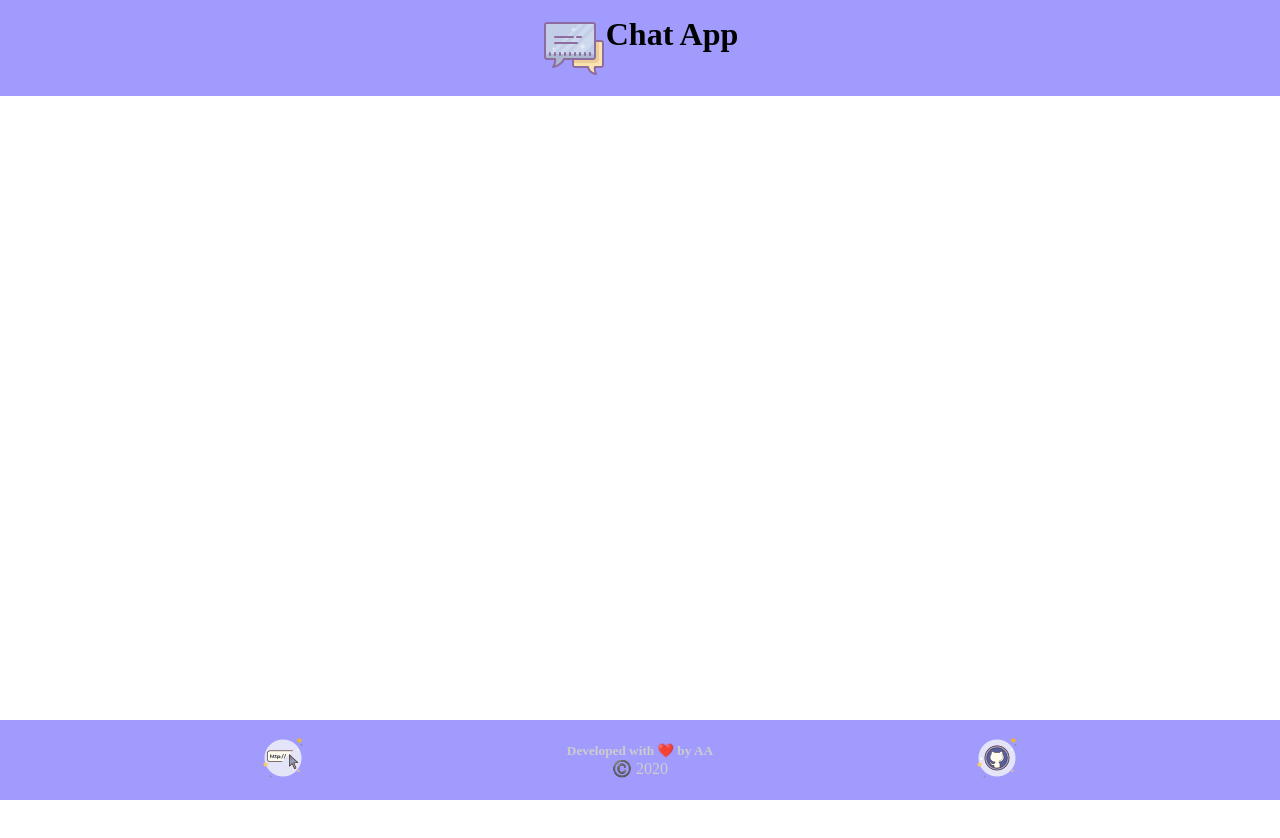
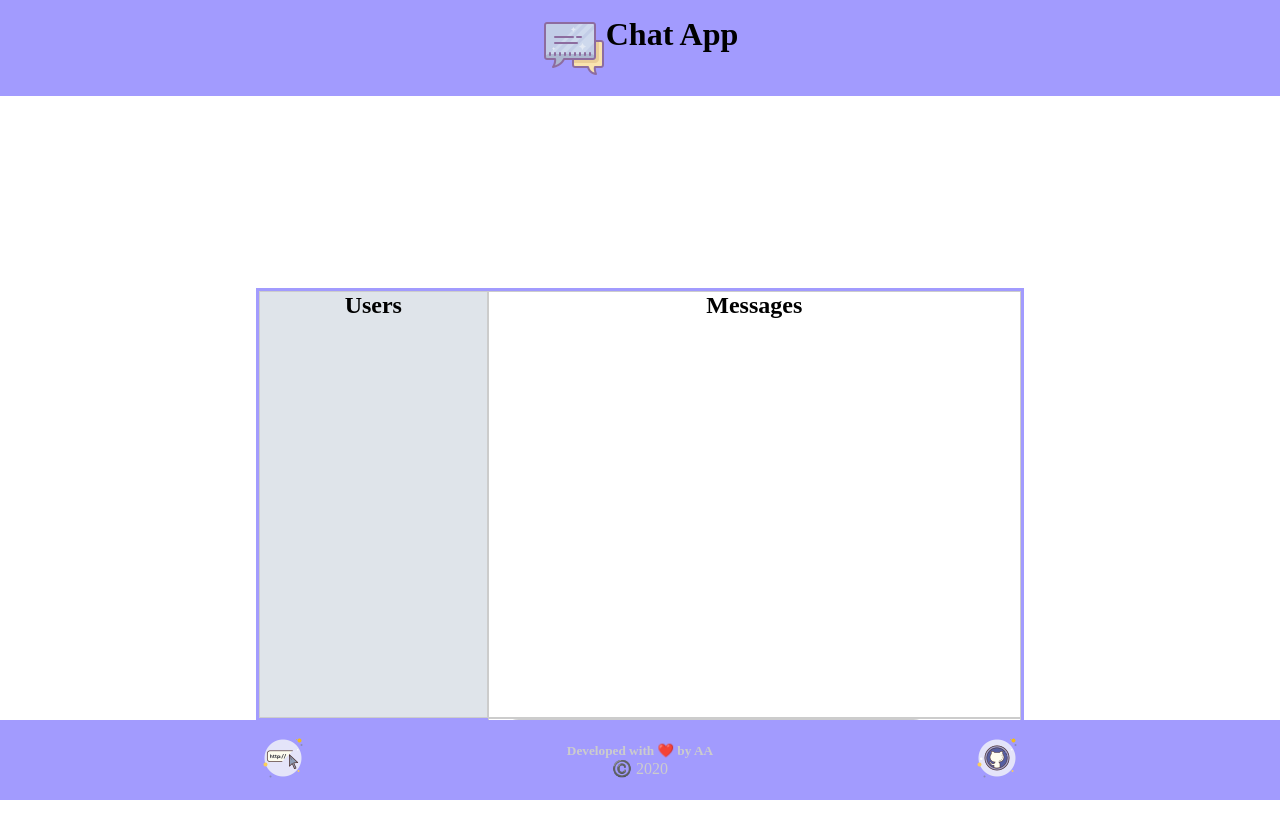
Before and after one commit to shrki416/Chat-App, a React (Create React App) app in the folder Client/: page / in a window 1280 px wide. Shown: the top 838 px of the page. Before the commit the page ends 800 px from the top, so only its background shows below. Built offline with nearby package versions, Linux system fonts and the light colour scheme; a web font is replaced by a local one.

Commit message:
Working on app UI

```diff
--- a/Client/src/App.css
+++ b/Client/src/App.css
@@ -13,6 +13,7 @@
   --light: #fff;
   --dark: #000;
   --body-bg: #ccc;
+  --body-accent: #dfe4ea;
   --ff-main: "Baloo Chettan 2", cursive;
 }
 
@@ -39,3 +40,77 @@
   width: 100vw;
   height: 5rem;
 }
+
+.container {
+  font-family: var(--ff-main);
+  display: flex;
+  justify-content: space-between;
+  height: 30em;
+  margin: 15% 20%;
+  border: 3px solid var(--primary);
+}
+
+.user-container {
+  flex-basis: 30%;
+}
+
+.message-container {
+  flex-basis: 70%;
+}
+
+.messages,
+.users {
+  text-align: center;
+  border: 1px solid var(--body-bg);
+  height: 90%;
+  /* overflow: scroll; */
+}
+
+.users {
+  background: var(--body-accent);
+}
+
+.add-message,
+.add-user {
+  border: 1px solid var(--body-bg);
+  height: 10%;
+}
+
+.add-user {
+  font-family: var(--ff-main);
+  background-color: var(--primary);
+  border: none;
+  font-size: large;
+  display: flex;
+  justify-content: center;
+  align-items: center;
+  width: 100%;
+}
+
+.add-user:hover,
+.add-user:focus {
+  background: #222f3e;
+  color: var(--primary);
+}
+
+.add-message {
+  display: flex;
+  place-items: center;
+  justify-content: space-between;
+  padding: 0.5em;
+}
+
+.add-message > button {
+  background: transparent;
+  outline: none;
+  border: none;
+}
+
+.add-message > input {
+  border-radius: 50em;
+  background: var(--body-accent);
+  border: 1px solid var(--body-bg);
+  outline: none;
+  padding: 1em;
+  width: 85%;
+}
--- a/Client/src/components/AddMessage.js
+++ b/Client/src/components/AddMessage.js
@@ -1,7 +1,19 @@
 import React from "react";
+import send from "../assets/send-icon.png";
 
 const AddMessage = () => {
-  return <div className="chat-container-add-message">Add Message</div>;
+  const handleClick = e => {
+    console.log("message sent");
+  };
+
+  return (
+    <div className="add-message">
+      <input placeholder="what's on your mind?" />
+      <button onClick={handleClick}>
+        <img src={send} />
+      </button>
+    </div>
+  );
 };
 
 export default AddMessage;
--- a/Client/src/components/AddUser.js
+++ b/Client/src/components/AddUser.js
@@ -1,7 +1,16 @@
 import React from "react";
+import add from "../assets/add-icon.png";
 
 const AddUser = () => {
-  return <div className="chat-container-add-user">Add User</div>;
+  const handleClick = e => {
+    console.log("user added");
+  };
+
+  return (
+    <button className="add-user" onClick={handleClick}>
+      <img src={add} /> Add User
+    </button>
+  );
 };
 
 export default AddUser;
--- a/Client/src/components/App.js
+++ b/Client/src/components/App.js
@@ -1,5 +1,9 @@
 import React from "react";
 import Header from "./Header";
+import Users from "./Users";
+import AddUser from "./AddUser";
+import Messages from "./Messages";
+import AddMessage from "./AddMessage";
 import Footer from "./Footer";
 import "../App.css";
 
@@ -7,6 +11,16 @@ const App = () => {
   return (
     <div className="chat-app">
       <Header />
+      <div className="container">
+        <div className="user-container">
+          <Users />
+          <AddUser />
+        </div>
+        <div className="message-container">
+          <Messages />
+          <AddMessage />
+        </div>
+      </div>
       <Footer />
     </div>
   );
--- a/Client/src/components/Messages.js
+++ b/Client/src/components/Messages.js
@@ -1,7 +1,11 @@
 import React from "react";
 
 const Messages = () => {
-  return <div className="chat-container-messages">Messages</div>;
+  return (
+    <div className="messages">
+      <h2>Messages</h2>
+    </div>
+  );
 };
 
 export default Messages;
--- a/Client/src/components/Users.js
+++ b/Client/src/components/Users.js
@@ -1,7 +1,11 @@
 import React from "react";
 
 const Users = () => {
-  return <div className="chat-container-users">Users</div>;
+  return (
+    <div className="users">
+      <h2>Users</h2>
+    </div>
+  );
 };
 
 export default Users;
```
Also changed, not shown: Client/src/components/ChatApp.js (deleted, +0 -18 lines), 1 other file (tests, documents, lock files or other folders).
